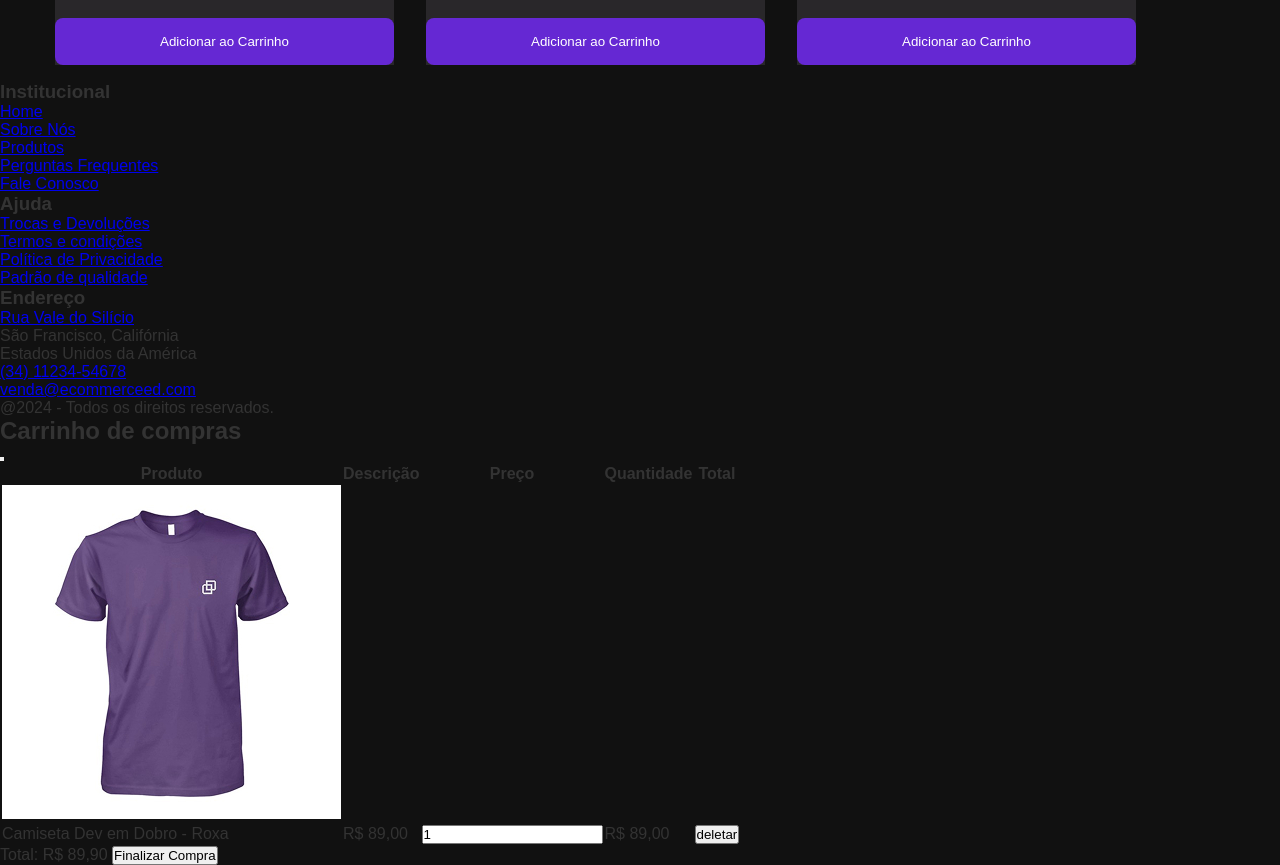
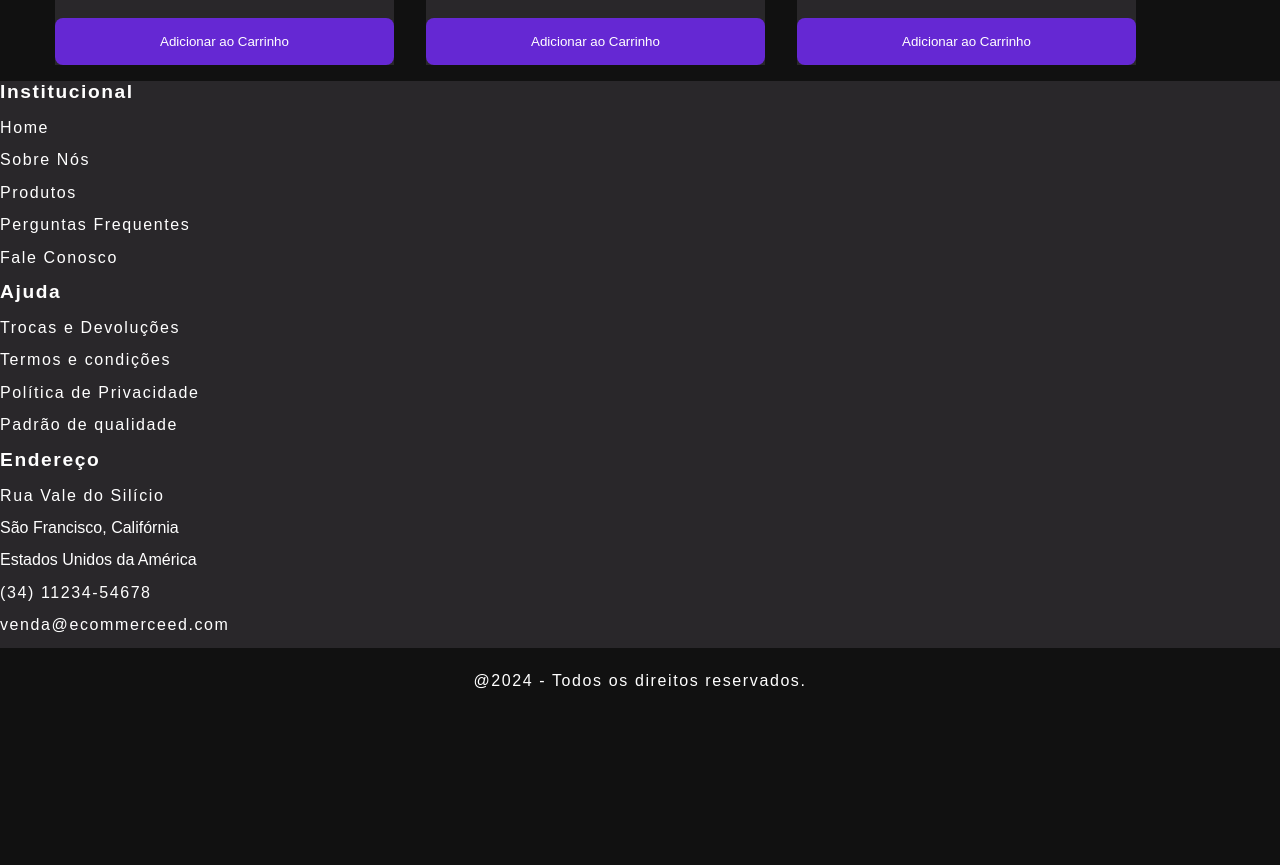
Before and after one commit to JoseLuanGoncalves/projeto-eccomerce, a plain HTML site: page index.html in a window 1280 px wide. Shown: the part 753-1618 px from the top of the page. After the commit the page ends 1467 px from the top, so only its background shows below. Drawn offline with nearby package versions, Linux system fonts and the light colour scheme.

Commit message:
estilização do rodapé

```diff
--- a/css/base.css
+++ b/css/base.css
@@ -5,6 +5,7 @@
     --cor-primaria-hover: #834de8;
     --cor-cinza-escuro: #29272a;
     --cor-cinza-claro: #EDEDED;
+    --cor-roxa-claro: #BCA2ED;
 }
 body {
     font-family: 'Roboto', sans-serif;
--- /dev/null
+++ b/css/rodape.css
@@ -0,0 +1,59 @@
+.rodape {
+    grid-area: footer;
+    background-color: var(--cor-cinza-escuro);
+}
+
+.rodape .container {
+    display: flex;
+    flex-direction: column;
+    gap: 1rem;
+    padding: 1.5rem;
+}
+
+.rodape nav h3{
+    color: var(--cor-neutra-clara);
+    font-size: 1.2rem;
+    letter-spacing: 0.1rem;
+    margin-bottom: 1rem;
+}
+
+.rodape nav ul li {
+    margin-bottom: 0.9rem;
+    color: var(--cor-neutra-clara);
+
+}
+
+.rodape nav a {
+    color: var(--cor-neutra-clara);
+    letter-spacing: 0.1rem;
+    transition: color 0.3s ease-in-out;
+    text-decoration: none;
+}
+
+.rodape nav a:hover {
+    color: var(--cor-roxa-claro);
+}
+
+.rodape .copyright {
+    background-color: var(--cor-neutra-escura);
+    text-align: center;
+    color: var(--cor-neutra-clara);
+    padding: 1.5rem;
+    letter-spacing: 0.1rem;
+}
+
+@media (min-width: 1024px) {
+    .rodape .container {
+        flex-direction: row;
+        width: 100%;
+        gap: 13rem;
+        padding: 4rem 1rem;
+    }
+}
+
+@media (max-width: 1120px) {
+    .rodape .container {
+        width: 1170px;
+        margin: 0 auto;
+    }
+}
--- a/index.html
+++ b/index.html
@@ -12,10 +12,11 @@
       rel="stylesheet"
     />
 
-    <link rel="stylesheet" href="./css/reset.css" />
-    <link rel="stylesheet" href="./css/base.css" />
-    <link rel="stylesheet" href="./css/cabecalho.css" />
-    <link rel="stylesheet" href="./css/produtos.css" />
+    <link rel="stylesheet" href="css/reset.css" />
+    <link rel="stylesheet" href="css/base.css" />
+    <link rel="stylesheet" href="css/cabecalho.css" />
+    <link rel="stylesheet" href="css/produtos.css" />
+    <link rel="stylesheet" href="css/rodape.css">
   </head>
 
   <body>
@@ -100,7 +101,9 @@
         </ul>
       </section>
     </main>
-    <footer>
+    <footer class="rodape">
+      <div class="contaier">
+
         <nav>
           <h3>Institucional</h3>
           <ul>
@@ -130,12 +133,13 @@
           <li><a href="#">venda@ecommerceed.com</a></li>
         </ul>
       </nav>
-      <div>
+    </div>
+      <div class="copyright">
         <p>@2024 - Todos os direitos reservados.</p>
       </div>
     </footer>
 
-    <div class="modal" id="modal-1" aria-hidden="true">
+    <!-- <div class="modal" id="modal-1" aria-hidden="true">
       <div tabindex="-1" data-micromodal-close>
         <div role="dialog" aria-modal="true" aria-labelledby="modal-1-title">
           <header>
@@ -182,7 +186,7 @@
           </div>
         </div>
       </div>
-    </div>
+    </div> -->
     <script src="https://unpkg.com/micromodal/dist/micromodal.min.js"></script>
   </body>
 </html>
```
Lines whose indentation alone changed are shown as unchanged.
